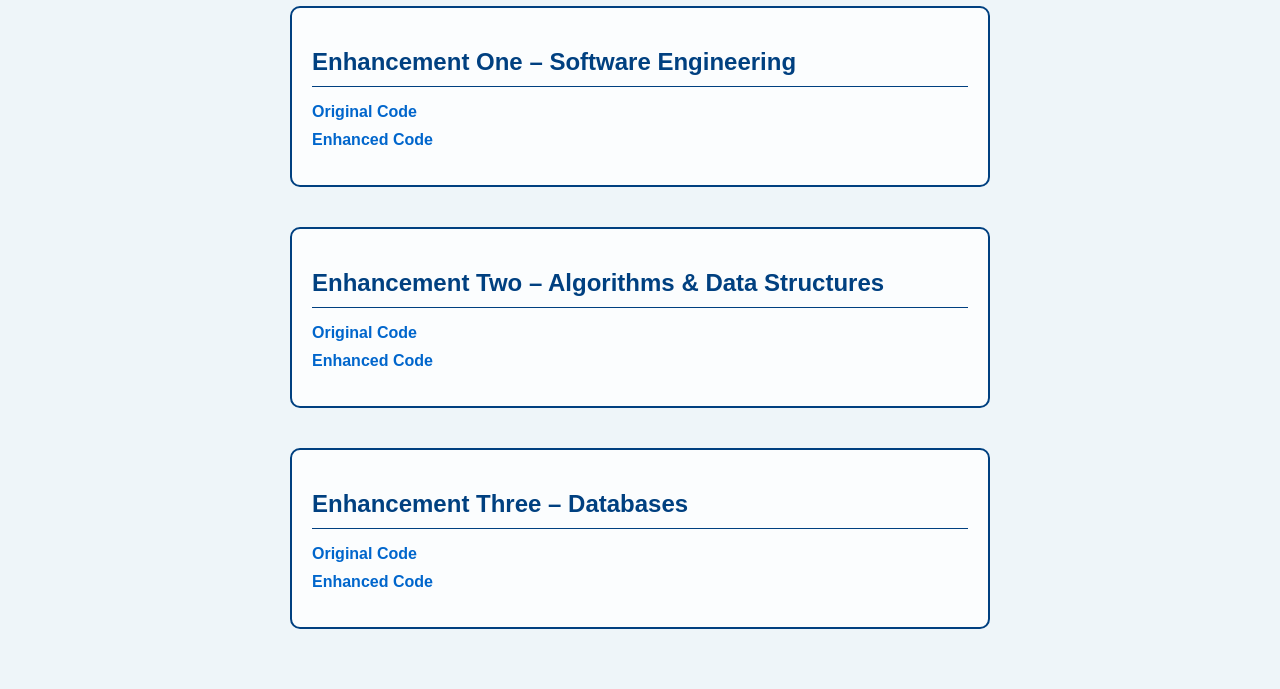
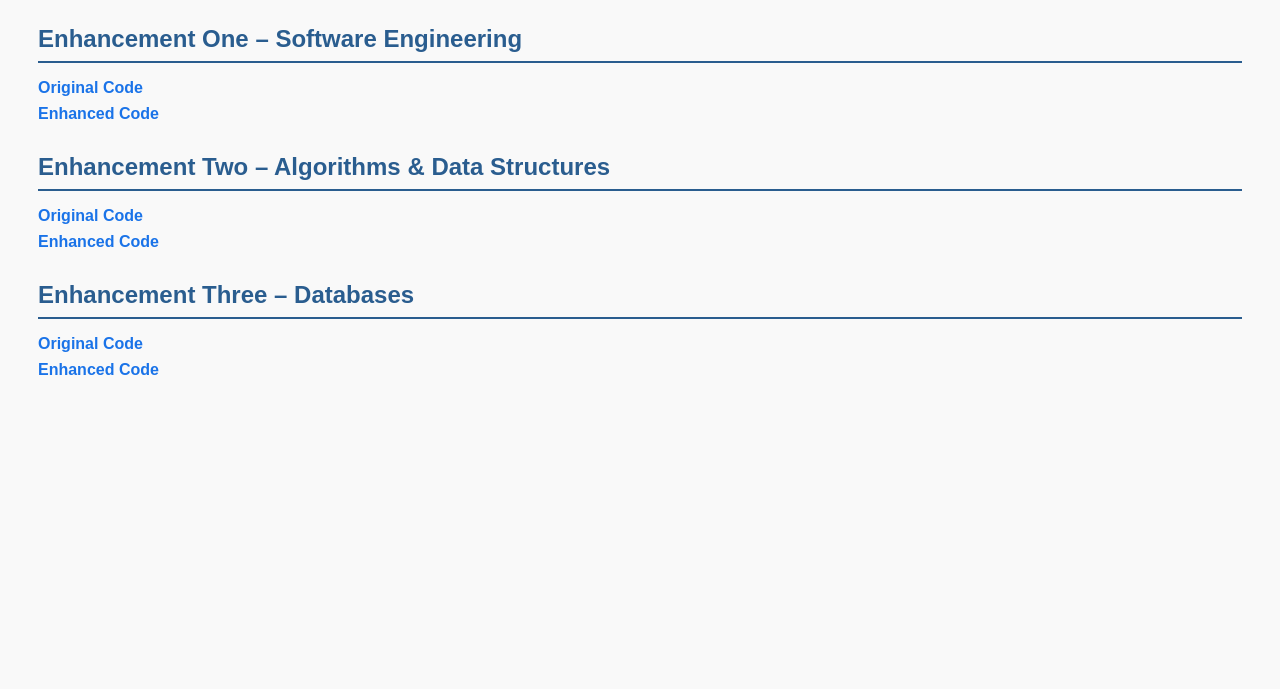
Before and after one commit to Jasleen5911/cs499-portfolio, a plain HTML site: page index.html in a window 1280 px wide. Shown: the part 111-800 px from the top of the page. Drawn offline with Linux system fonts and the light colour scheme.

Commit message:
Update index.html with enhanced portfolio links and styling

```diff
--- a/index.html
+++ b/index.html
@@ -2,43 +2,37 @@
 <html lang='en'>
 <head>
   <meta charset='UTF-8'>
-  <title>Jasleen Kaur CS499 ePortfolio</title>
+  <title>CS 499 ePortfolio – Jasleen Kaur</title>
   <style>
     body {
       font-family: Arial, sans-serif;
-      background-color: #eef5f9;
+      padding: 30px;
+      background: #f9f9f9;
       color: #222;
-      margin: 40px auto;
-      max-width: 700px;
-      padding: 0 20px;
     }
     h1 {
       text-align: center;
-      color: #004080;
       margin-bottom: 40px;
+      color: #1a3e5a;
     }
-    section {
-      border: 2px solid #004080;
-      border-radius: 10px;
-      padding: 20px;
-      margin-bottom: 40px;
-      background: #ffffffcc;
+    .section {
+      margin-bottom: 30px;
     }
-    section h2 {
-      color: #004080;
-      border-bottom: 1px solid #004080;
-      padding-bottom: 10px;
+    .section h2 {
+      color: #2a5d8f;
+      border-bottom: 2px solid #2a5d8f;
+      padding-bottom: 8px;
       margin-bottom: 15px;
     }
     ul {
-      list-style: none;
+      list-style-type: none;
       padding-left: 0;
     }
-    ul li {
-      margin: 10px 0;
+    li {
+      margin-bottom: 8px;
     }
     a {
-      color: #0066cc;
+      color: #1a73e8;
       text-decoration: none;
       font-weight: bold;
     }
@@ -50,28 +44,28 @@
 <body>
   <h1>CS 499 ePortfolio – Jasleen Kaur</h1>
 
-  <section>
+  <div class='section'>
     <h2>Enhancement One – Software Engineering</h2>
     <ul>
-      <li><a href="FinalSubmission/Enhancement_One/Original/">Original Code</a></li>
-      <li><a href="FinalSubmission/Enhancement_One/Enhanced/">Enhanced Code</a></li>
+      <li><a href="FinalSubmission/Enhancement_One/Original">Original Code</a></li>
+      <li><a href="FinalSubmission/Enhancement_One/Enhanced">Enhanced Code</a></li>
     </ul>
-  </section>
+  </div>
 
-  <section>
+  <div class='section'>
     <h2>Enhancement Two – Algorithms & Data Structures</h2>
     <ul>
-      <li><a href="FinalSubmission/Enhancement_Two/Original/">Original Code</a></li>
-      <li><a href="FinalSubmission/Enhancement_Two/Enhanced/">Enhanced Code</a></li>
+      <li><a href="FinalSubmission/Enhancement_Two/Original">Original Code</a></li>
+      <li><a href="FinalSubmission/Enhancement_Two/Enhanced">Enhanced Code</a></li>
     </ul>
-  </section>
+  </div>
 
-  <section>
+  <div class='section'>
     <h2>Enhancement Three – Databases</h2>
     <ul>
-      <li><a href="FinalSubmission/Enhancement_Three/Original/">Original Code</a></li>
-      <li><a href="FinalSubmission/Enhancement_Three/Enhanced/">Enhanced Code</a></li>
+      <li><a href="FinalSubmission/Enhancement_Three/Original">Original Code</a></li>
+      <li><a href="FinalSubmission/Enhancement_Three/Enhanced">Enhanced Code</a></li>
     </ul>
-  </section>
+  </div>
 </body>
 </html>
```
